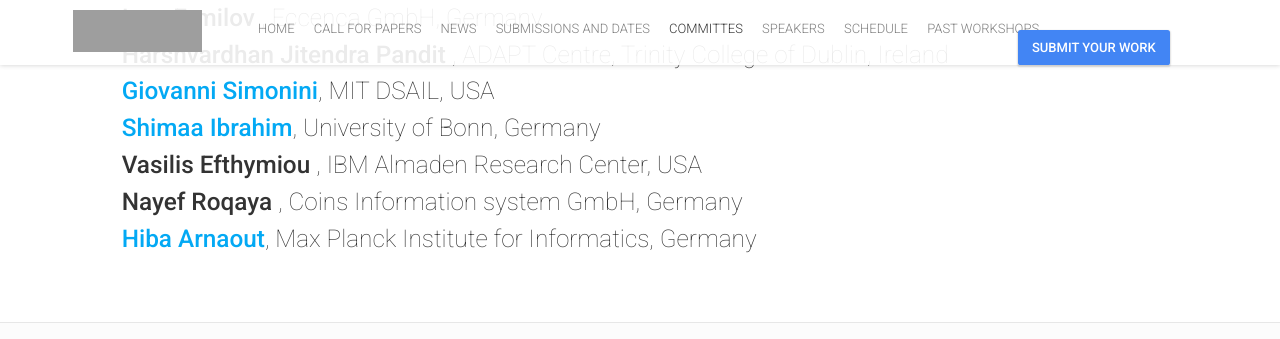
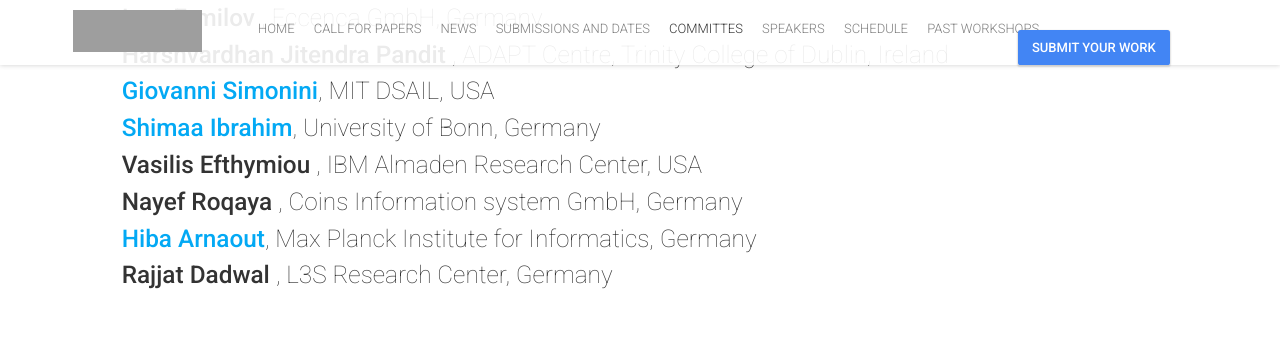
Before and after one commit to SmartDataAnalytics/lascar.sda.tech, a Jekyll site: the page built from team.html, in a window 1280 px wide and 900 px high, scrolled down 1628 px, cut to the strip 0-339 px from the top of the window. Built offline with Jekyll 4.4.1, drawn with Linux system fonts in a browser that asks for light colours; nearby versions of some CDN libraries; comment, search, counter and statistics services are not loaded; grey boxes are pictures that could not be loaded.

Commit message:
Add Rajjat as a pc member

```diff
--- a/_data/pcs.yml
+++ b/_data/pcs.yml
@@ -83,3 +83,8 @@
   name: "Hiba Arnaout"
   affiliation: "Max Planck Institute for Informatics, Germany"
   site: http://people.mpi-inf.mpg.de/~harnaout/
+-
+  id: 17
+  name: "Rajjat Dadwal"
+  affiliation: "L3S Research Center, Germany"
+  site:
```
